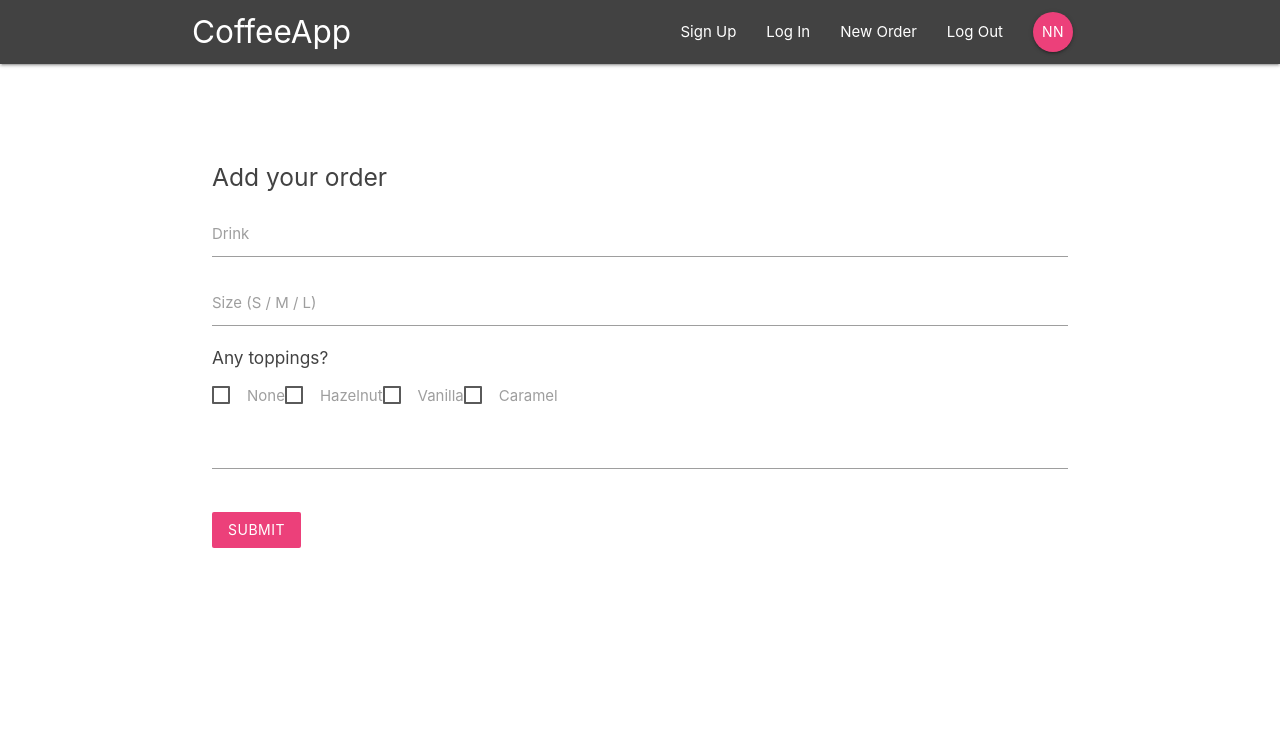
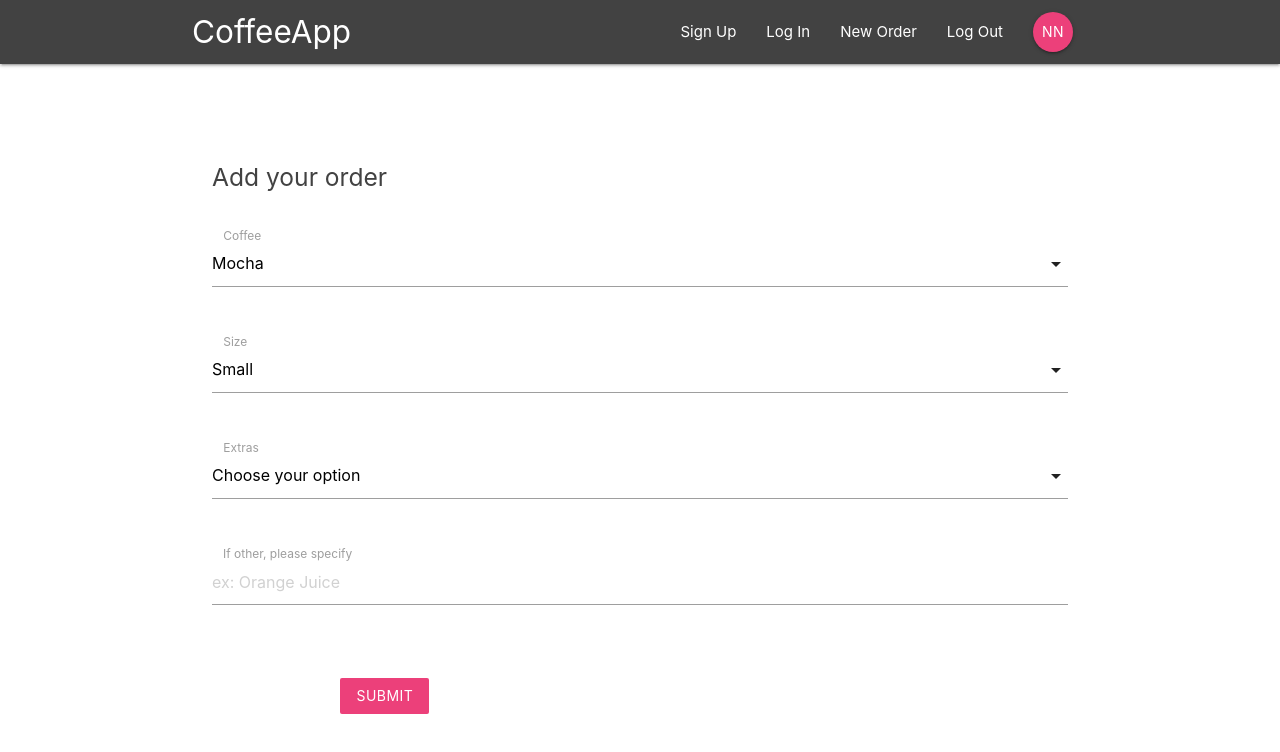
Before and after one commit to natashadronova/try4, a React (Create React App) app: page /createproject in a window 1280 px wide. Shown: the top 752 px of the page. Built offline with nearby package versions, Linux system fonts and the light colour scheme.

Commit message:
Materialize submission form

```diff
--- a/package.json
+++ b/package.json
@@ -3,6 +3,7 @@
   "version": "0.1.0",
   "private": true,
   "dependencies": {
+    "materialize-css": "^1.0.0-rc.2",
     "react": "^16.8.6",
     "react-dom": "^16.8.6",
     "react-redux": "^7.0.3",
--- a/src/components/projects/CreateProject.js
+++ b/src/components/projects/CreateProject.js
@@ -1,36 +1,27 @@
 import React, { Component } from 'react';
 
 import styles from "./CreateProject.module.css";
+import M from "materialize-css";
 
 class CreateProject extends Component {
-  // constructor(props) {
-  // super(props);
-  // document.addEventListener('DOMContentLoaded', function() {
-  //   var elems = document.querySelectorAll('select');
-  //   var instances = M.FormSelect.init(elems, options);
-  // });
-  // $(document).ready(function(){
-  //   $('select').formSelect();
-  // });
 
+  componentDidMount() {
+    M.AutoInit(); //to initialize  all elements
+    //http://fullstackhybrid.com/using-materializecss-with-reactjs/
 
-  // }
-
-  // componentDidMount() {
-  //   var elems = document.querySelectorAll('#drink');
-  //   var instances = M.FormSelect.init(elems, options);
-  // }
+  }
 
   state = {
     drink: '',
-    size: ''
-
-
+    size: '',
+    extras:'',
+    other:''
   }
 
   handleChange = (e) => {
     this.setState({
       [e.target.id]: e.target.value
+
     })
   }
 
@@ -44,7 +35,7 @@ class CreateProject extends Component {
       <div className="container">
         <form onSubmit={this.handleSubmit} className="white">
           <h5 className="grey-text text-darken-3">Add your order</h5>
-          <div className="input-field">
+          {/* <div className="input-field">
             <label htmlFor="drink">Drink</label>
             <input type="text" id='drink' onChange={this.handleChange} />
           </div>
@@ -53,29 +44,77 @@ class CreateProject extends Component {
             <input type="text" id='size' onChange={this.handleChange} />
           </div>
           <div className="input-field">
-          <h6 className="grey-text text-darken-3">Any toppings?</h6>
+            <h6 className="grey-text text-darken-3">Any toppings?</h6>
             <p>
               <label>
-                <input type="checkbox" id='vanilla' name='vanilla' value='vanilla' className='col s12 m6 l3'/>
+                <input type="checkbox" id='vanilla' name='vanilla' value='vanilla' className='col s12 m6 l3' />
                 <span>None</span>
               </label>
               <label>
-                <input type="checkbox"  className="col s12 m6 l3" />
+                <input type="checkbox" className="col s12 m6 l3" />
                 <span>Hazelnut</span>
               </label>
               <label>
-                <input type="checkbox" id='vanilla' name='vanilla' value='vanilla' className='col s12 m6 l3'/>
+                <input type="checkbox" id='vanilla' name='vanilla' value='vanilla' className='col s12 m6 l3' />
                 <span>Vanilla</span>
               </label>
               <label>
-                <input type="checkbox"  className="col s12 m6 l3" />
+                <input type="checkbox" className="col s12 m6 l3" />
                 <span>Caramel</span>
               </label>
             </p>
             <input type="text" id='size' onChange={this.handleChange} />
+          </div> */}
+
+
+          {/* ////////////////////////////////////////////////////////////////////// */}
+          <div className=' section'>
+            <div className="input-field col s12">
+              <select ref='selections' onChange={this.handleChange} id='drink'>
+              <option value="" disabled defaultValue>Choose your option</option>
+                <option value="mocha">Mocha</option>
+                <option value="latte">Latte</option>
+                <option value="hot_chocolate">Hot Chocolate</option>
+                <option value="flat_white">Flat White</option>
+              </select>
+              <label>Coffee</label>
+            </div>
           </div>
-          <div className="input-field">
-            <button className={"btn pink lighten-1 z-depth-0 " + styles.button}>Submit</button>
+          <div className='section'>
+            <div className="input-field col s12">
+              <select ref='selections' onChange={this.handleChange}  id='size'>
+                <option value="small"  >Small</option>
+                <option value="medium" defaultValue  >Medium</option>
+                <option value="large"  >Large</option>
+              </select>
+              <label>Size</label>
+            </div>
+          </div>
+          <div className='section'>
+            <div className="input-field col s12">
+              <select multiple onChange={this.handleChange}  id='extras'>
+                <option value="" disabled  >Choose your option</option>
+                <option value="soy_milk"  >Soy milk</option>
+                <option value="almond_milk"  >Almond milk</option>
+                <option value="caramel"  >Caramel topping</option>
+                <option value="vanilla"  >Vanilla topping</option>
+                <option value="hazelnut"  >Hazelnut topping</option>
+                <option value="decaf"  >Decaf</option>
+                <option value="extra_shot" onChange={this.handleChange} >Double shot</option>
+              </select>
+              <label>Extras</label>
+            </div>
+          </div>
+          <div className='section'>
+          <div className="input-field col s12">
+            <label htmlFor="other">If other, please specify</label>
+            <input type="text" id='other' placeholder="ex: Orange Juice" onChange={this.handleChange} />
+          </div>
+          </div>
+          <div className='container'>
+            <div className="input-field">
+              <button className={"btn pink lighten-1 z-depth-0 " + styles.button}>Submit</button>
+            </div>
           </div>
         </form>
       </div>
```
Also changed, not shown: 1 other file (tests, documents, lock files or other folders).
